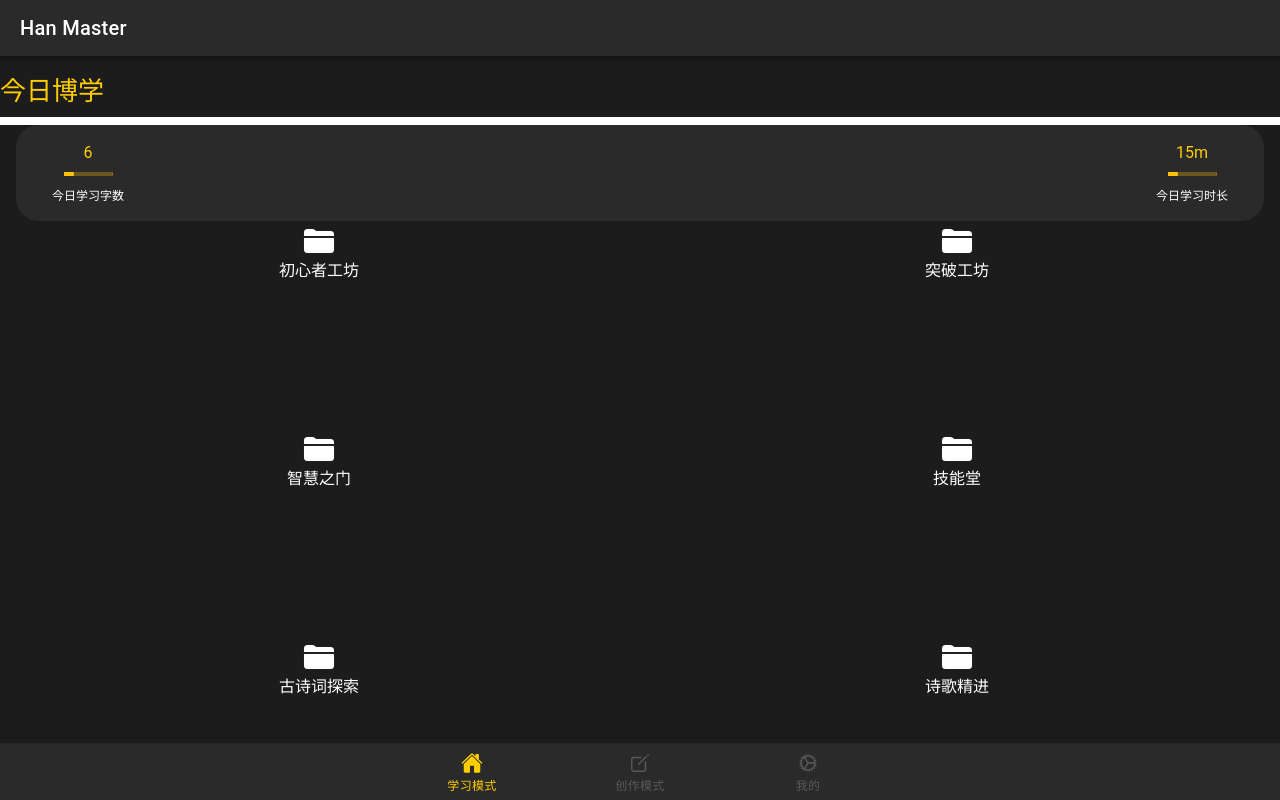
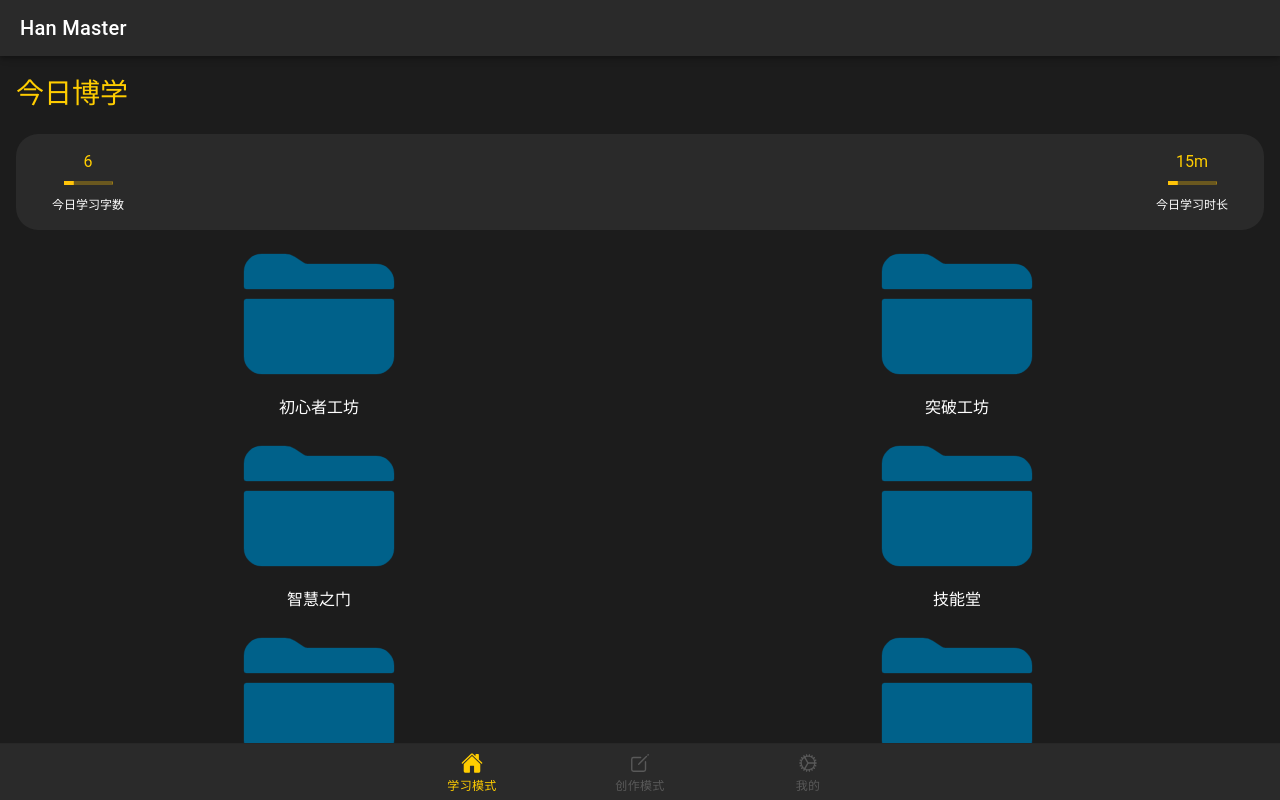
Before and after one commit to HanMaster2024/HanMasterApp, a React (Vite) app: page /tab1 in a window 1280 px wide. Built offline with nearby package versions, Linux system fonts and the light colour scheme.

Commit message:
fix: 首页样式修改

```diff
--- a/src/pages/Tab1.css
+++ b/src/pages/Tab1.css
@@ -7,7 +7,7 @@
   display: flex;
   justify-content: space-between;
   align-items: center;
-  background: #2a2a2a ;
+  background: #2a2a2a;
   border-radius: 1.4rem;
   height: 6rem;
   padding: 36px;
@@ -36,15 +36,27 @@
   --color: #fff;
 }
 
-#study-mode .list-content {
+#study-mode .list-content-wrap ion-list {
+  background: transparent;
+}
+
+#study-mode .list-content-wrap .list-content-title {
+  background: #1c1c1c;
+  margin: 15px 0;
+  display: block;
+  font-size: 28px;
+  padding-left: 16px;
+}
+
+#study-mode .list-content-wrap .list-content {
   display: flex;
   flex-wrap: wrap;
   background: #1c1c1c;
 }
 
-#study-mode .list-content .list-box {
+#study-mode .list-content-wrap .list-content .list-box {
   width: calc(50% - 10px);
-  height: 200px;
+  /* height: 200px; */
   /* border: 1px solid red; */
   margin: 4px;
   display: flex;
@@ -52,7 +64,7 @@
   align-items: center;
 }
 
-#study-mode .list-content .list-box .ios.icon-large {
+#study-mode .list-content-wrap .list-content .list-box ion-icon {
   color: #00618a;
   width: 160px;
   height: 160px;
--- a/src/pages/Tab1.tsx
+++ b/src/pages/Tab1.tsx
@@ -54,8 +54,8 @@ const Tab1: React.FC = () => {
         </IonToolbar>
       </IonHeader>
       <IonContent fullscreen className="list-content-wrap">
-        <IonText color="primary">
-          <h1>今日博学</h1>
+        <IonText color="primary" class="list-content-title">
+          今日博学
         </IonText>
         <IonList>
           <div className="list-header-wrap">
```
